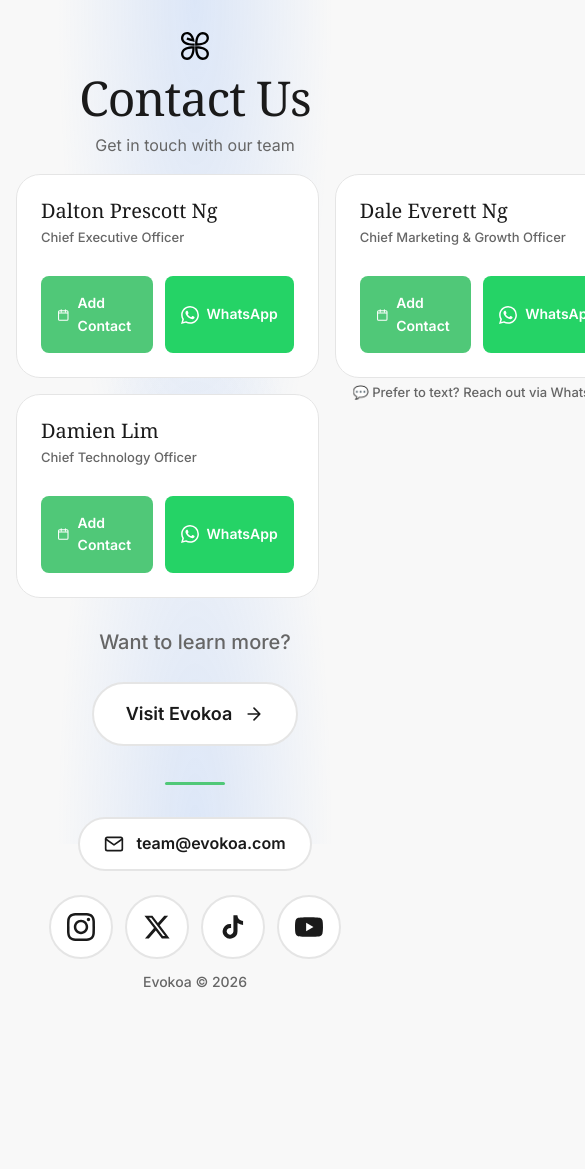
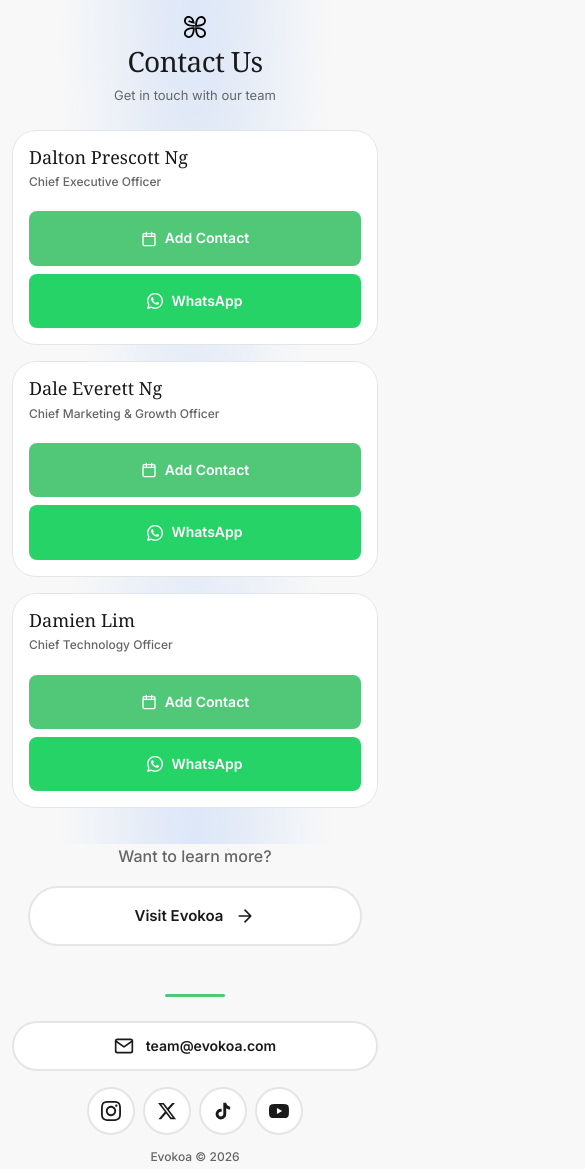
Before and after one commit to damienhehe/evokoa-qr-landing, a plain HTML site: page namecard/index.html in a window 390 px wide. Shown: the top 1169 px of the page, 585 px wide, since content can reach past the window. Before the commit the page ends 1025 px from the top, so only its background shows below. Drawn offline with Linux system fonts and the light colour scheme.

Commit message:
Added mobile responsiveness

```diff
--- a/namecard/index.html
+++ b/namecard/index.html
@@ -82,7 +82,7 @@
                 </div>
             </div>
 
-            <div class="note-below-dale">💬 Prefer to text? Reach out via WhatsApp!</div>
+            <!-- <div class="note-below-dale">💬 Prefer to text? Reach out via WhatsApp!</div> -->
 
             <div class="founder-card">
                 <div class="founder-header">
--- a/namecard/styles.css
+++ b/namecard/styles.css
@@ -426,28 +426,151 @@
     }
 
     .container {
-        padding: var(--spacing-xl) var(--spacing-md);
+        padding: var(--spacing-lg) var(--spacing-md);
+    }
+
+    .header {
+        margin-bottom: var(--spacing-lg);
+    }
+
+    .logo {
+        height: 24px;
+        margin-bottom: var(--spacing-xs);
+    }
+
+    .title {
+        font-size: clamp(28px, 8vw, 40px);
+        margin-bottom: var(--spacing-xs);
+    }
+
+    .subtitle {
+        font-size: 14px;
+        padding: 0 var(--spacing-sm);
     }
 
     .founders-grid {
         grid-template-columns: 1fr;
         gap: var(--spacing-md);
+        margin-bottom: var(--spacing-lg);
     }
 
     .founder-card {
         padding: var(--spacing-lg);
     }
 
-    .title {
-        font-size: 48px;
+    .founder-header {
+        gap: var(--spacing-sm);
+        margin-bottom: var(--spacing-md);
     }
 
-    .subtitle {
+    .founder-name {
+        font-size: 20px;
+    }
+
+    .founder-role {
+        font-size: 13px;
+    }
+
+    .note-below-dale {
+        grid-column: 1;
+        grid-row: auto;
+        margin-top: var(--spacing-xs);
+        margin-bottom: var(--spacing-md);
+        padding: 0 var(--spacing-sm);
+    }
+
+    .button-group {
+        gap: var(--spacing-xs);
+    }
+
+    .contact-button-half {
+        padding: var(--spacing-sm) var(--spacing-md);
+        font-size: 13px;
+    }
+
+    .contact-button-half .icon {
+        width: 16px;
+        height: 16px;
+    }
+
+    .learn-more-section {
+        margin: var(--spacing-lg) 0;
+        padding: var(--spacing-sm) var(--spacing-md);
+    }
+
+    .learn-more-text {
+        font-size: 18px;
+        margin-bottom: var(--spacing-md);
+    }
+
+    .learn-more-button {
+        padding: var(--spacing-sm) var(--spacing-lg);
         font-size: 16px;
+    }
+
+    .footer {
+        padding-top: var(--spacing-sm);
+    }
+
+    .divider {
+        margin-bottom: var(--spacing-lg);
+    }
+
+    .email-link {
+        padding: var(--spacing-xs) var(--spacing-md);
+        font-size: 14px;
+        margin-bottom: var(--spacing-xs);
+    }
+
+    .social-links {
+        gap: var(--spacing-xs);
+        margin: var(--spacing-xs) 0;
+        flex-wrap: wrap;
+    }
+
+    .social-link {
+        width: 56px;
+        height: 56px;
+    }
+
+    .social-link .icon {
+        width: 24px;
+        height: 24px;
+    }
+
+    .company-info {
+        font-size: 12px;
+        margin-top: var(--spacing-sm);
     }
 }
 
 @media (max-width: 480px) {
+    .container {
+        padding: var(--spacing-md) var(--spacing-sm);
+    }
+
+    .logo {
+        height: 22px;
+    }
+
+    .title {
+        font-size: 28px;
+    }
+
+    .subtitle {
+        font-size: 13px;
+    }
+
+    .founder-card {
+        padding: var(--spacing-md);
+    }
+
+    .founder-header {
+        flex-direction: column;
+        align-items: flex-start;
+        gap: var(--spacing-sm);
+    }
+
     .avatar {
         width: 56px;
         height: 56px;
@@ -458,11 +581,48 @@
     }
 
     .founder-name {
-        font-size: 20px;
+        font-size: 18px;
     }
 
     .founder-role {
-        font-size: 13px;
+        font-size: 12px;
+    }
+
+    .button-group {
+        flex-direction: column;
+        gap: var(--spacing-xs);
+    }
+
+    .contact-button-half {
+        width: 100%;
+        padding: var(--spacing-md);
+        font-size: 14px;
+    }
+
+    .learn-more-text {
+        font-size: 16px;
+    }
+
+    .learn-more-button {
+        width: 100%;
+        padding: var(--spacing-md) var(--spacing-lg);
+        font-size: 15px;
+    }
+
+    .email-link {
+        width: 100%;
+        justify-content: center;
+        padding: var(--spacing-sm) var(--spacing-md);
+    }
+
+    .social-link {
+        width: 48px;
+        height: 48px;
+    }
+
+    .social-link .icon {
+        width: 20px;
+        height: 20px;
     }
 }
 
@@ -712,23 +872,99 @@
 @media (max-width: 768px) {
     .modal-overlay {
         padding: var(--spacing-md);
+        align-items: flex-end;
     }
 
     .modal-content {
         padding: var(--spacing-lg);
+        max-width: 100%;
+        border-radius: var(--radius-lg) var(--radius-lg) 0 0;
+        max-height: 90vh;
+        overflow-y: auto;
+    }
+
+    .modal-close {
+        top: var(--spacing-sm);
+        right: var(--spacing-sm);
+        width: 36px;
+        height: 36px;
+        font-size: 28px;
+    }
+
+    .modal-header {
+        padding-right: var(--spacing-lg);
+        margin-bottom: var(--spacing-lg);
     }
 
     .modal-title {
-        font-size: 24px;
+        font-size: 22px;
+    }
+
+    .modal-subtitle {
+        font-size: 14px;
+    }
+
+    .modal-body {
+        gap: var(--spacing-md);
+        margin-bottom: var(--spacing-lg);
     }
 
     .contact-detail {
         grid-template-columns: auto 1fr;
         gap: var(--spacing-xs);
+        padding: var(--spacing-sm);
+    }
+
+    .contact-value {
+        font-size: 15px;
     }
 
     .copy-btn {
         grid-column: 1 / -1;
         justify-content: center;
+        width: 100%;
+        margin-top: var(--spacing-xs);
+    }
+
+    .modal-footer {
+        padding-top: var(--spacing-sm);
+    }
+
+    .modal-download-btn {
+        width: 100%;
+        padding: var(--spacing-md) var(--spacing-lg);
+        font-size: 14px;
     }
 }
+
+@media (max-width: 480px) {
+    .modal-overlay {
+        padding: 0;
+    }
+
+    .modal-content {
+        border-radius: var(--radius-lg) var(--radius-lg) 0 0;
+        padding: var(--spacing-md);
+        max-height: 95vh;
+    }
+
+    .modal-title {
+        font-size: 20px;
+    }
+
+    .modal-subtitle {
+        font-size: 13px;
+    }
+
+    .contact-detail {
+        padding: var(--spacing-xs);
+    }
+
+    .contact-label {
+        font-size: 12px;
+    }
+
+    .contact-value {
+        font-size: 14px;
+    }
+}
```
